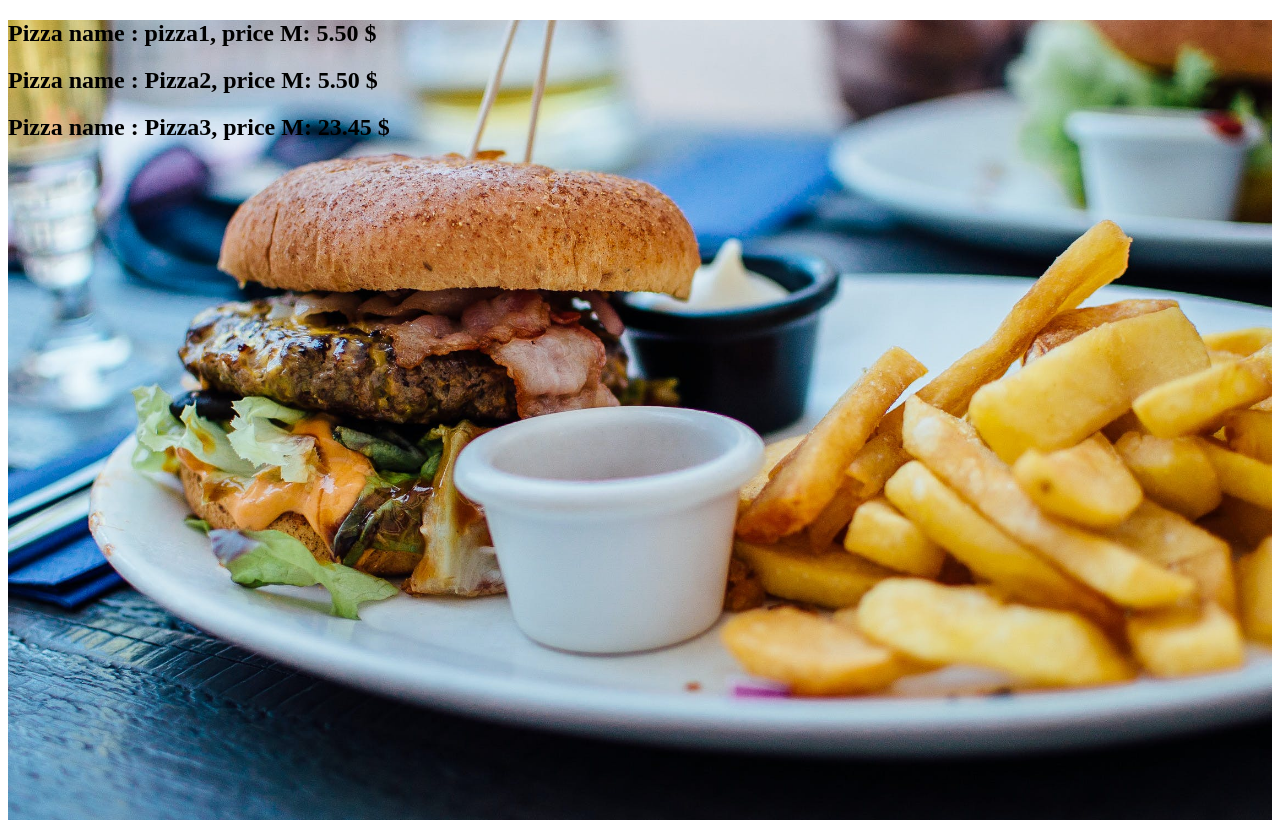
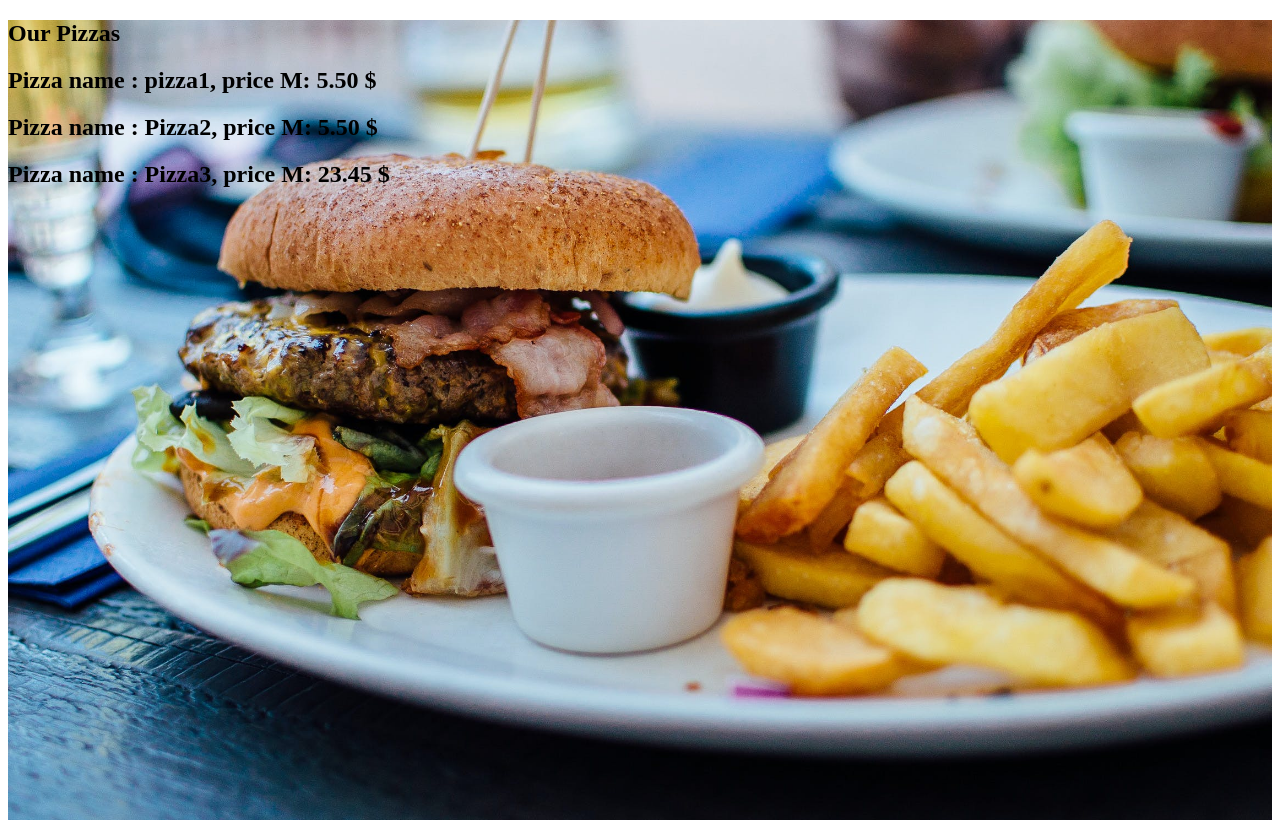
Before and after one commit to amcoolalphonce/e-Chakula, a Django app: page /pizza in a window 1280 px wide. Shown: the part 62-890 px from the top of the page. Run offline with Django 5.2, Linux system fonts and the light colour scheme; data comes from the database, SQL or seed files in the repository.

Commit message:
Update pizza.html

```diff
--- a/food/templates/food/pizza.html
+++ b/food/templates/food/pizza.html
@@ -2,6 +2,7 @@
 {% block title %} Pizza {% endblock %}
 
 {% block content %}
+<h2 class="title">Our Pizzas</h2>
         {% for pizza in pizzas %}
                 <h2>Pizza name : {{ pizza.name }}, price M: {{ pizza.priceM }} $</h2>
         {% endfor %}
```
